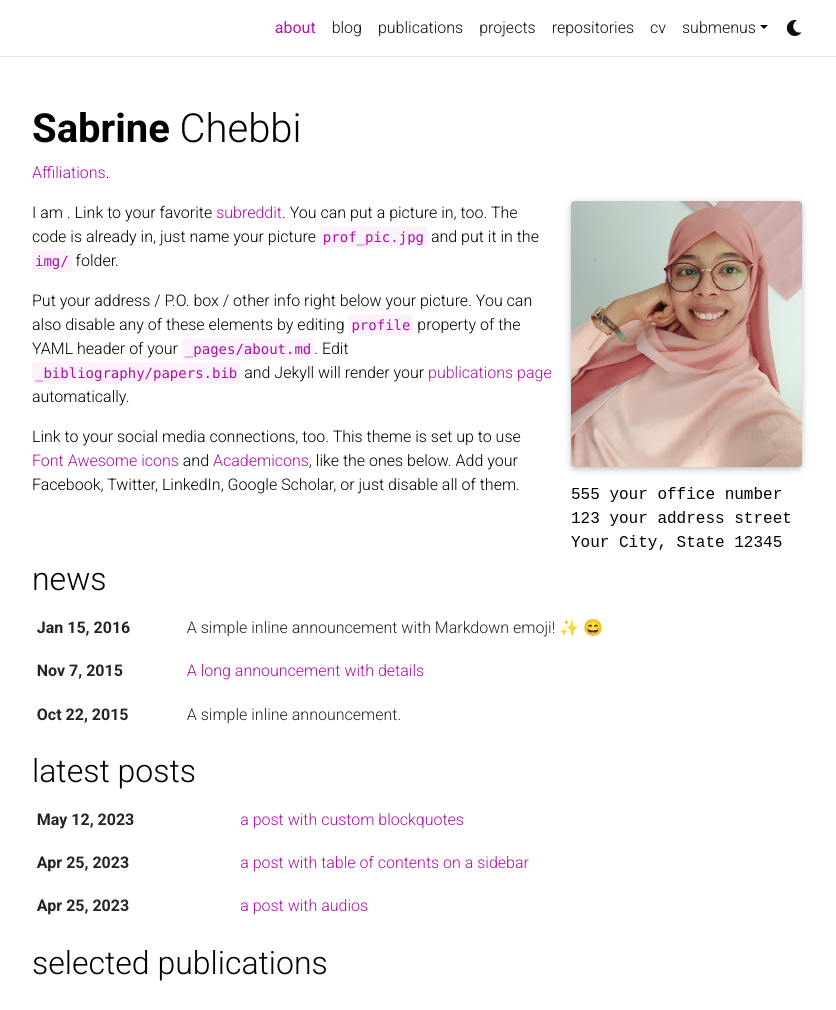
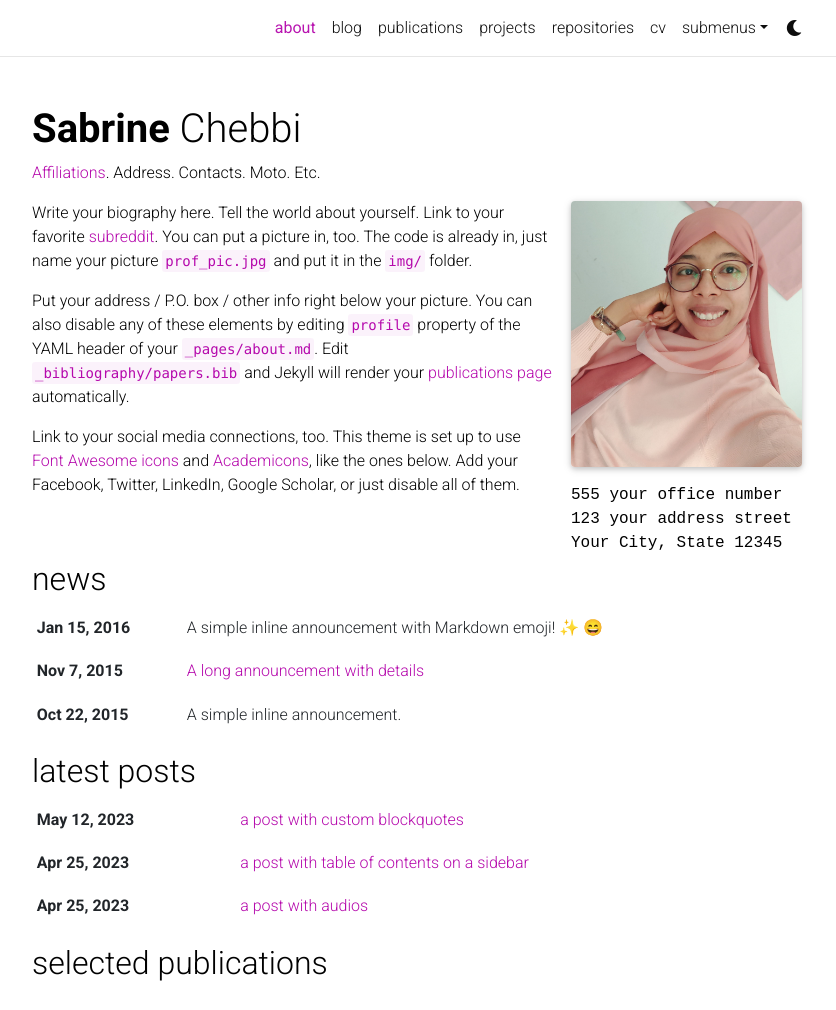
Before and after one commit to Sabrine-stack/Sabrine-stack.github.io, a Jekyll site: the page built from _pages/about.md, in a window 1280 px wide and 1300 px high, cut to the strip 0-1010 px from the top of the window. Shown: the whole strip, without its empty margins (223-1059 px from the left). Built offline with Jekyll 4.4.1, drawn with Linux system fonts in a browser that asks for light colours; full-size pictures stand in for the smaller copies a plugin makes; emoji names are drawn with the system emoji font; comment, search, counter and statistics services are not loaded; a style sheet for code colours, icons or effects is not loaded.

Commit message:
Update about.md

```diff
--- a/_pages/about.md
+++ b/_pages/about.md
@@ -2,7 +2,7 @@
 layout: about
 title: about
 permalink: /
-subtitle: <a href='#'>Affiliations</a>.
+subtitle: <a href='#'>Affiliations</a>. Address. Contacts. Moto. Etc.
 
 profile:
   align: right
@@ -19,7 +19,7 @@ selected_papers: true # includes a list of papers marked as "selected={true}"
 social: true  # includes social icons at the bottom of the page
 ---
 
-I am . Link to your favorite [subreddit](http://reddit.com). You can put a picture in, too. The code is already in, just name your picture `prof_pic.jpg` and put it in the `img/` folder.
+Write your biography here. Tell the world about yourself. Link to your favorite [subreddit](http://reddit.com). You can put a picture in, too. The code is already in, just name your picture `prof_pic.jpg` and put it in the `img/` folder.
 
 Put your address / P.O. box / other info right below your picture. You can also disable any of these elements by editing `profile` property of the YAML header of your `_pages/about.md`. Edit `_bibliography/papers.bib` and Jekyll will render your [publications page](/al-folio/publications/) automatically.
 
```
